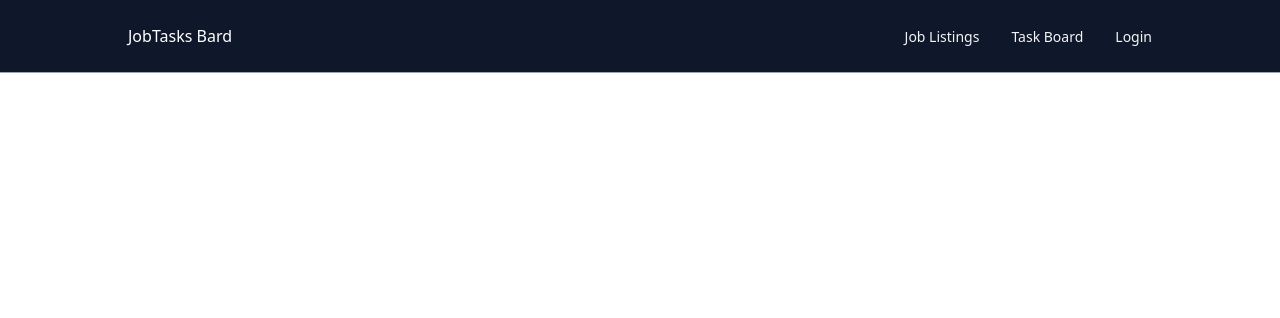
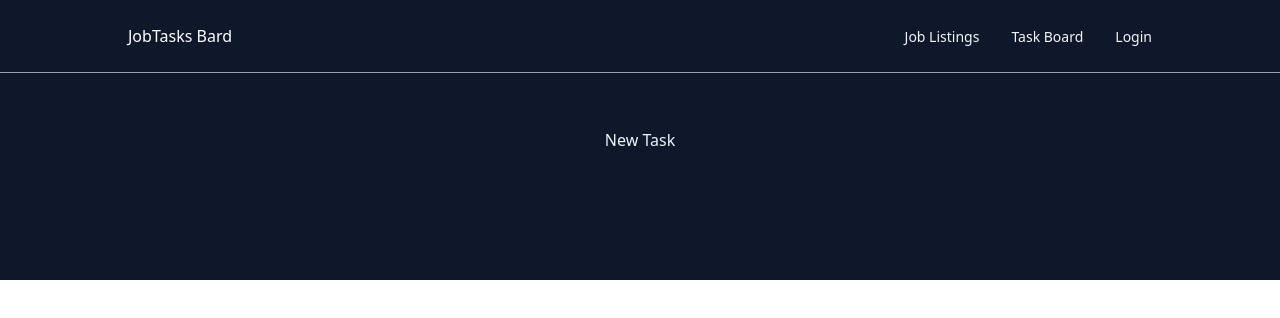
Before and after one commit to AmaduKamara/job-task-board, a React (Create React App) app: page /new-task in a window 1280 px wide. Shown: the top 318 px of the page. Built offline with nearby package versions, Linux system fonts and the light colour scheme.

Commit message:
Update NewTask.jsx

```diff
--- a/src/pages/NewTask.jsx
+++ b/src/pages/NewTask.jsx
@@ -2,7 +2,7 @@ import React from "react";
 
 const NewTask = () => {
   return (
-    <div>
+    <div className="py-32">
       <h1 className="text-center text-slate-100">New Task</h1>
     </div>
   );
```
